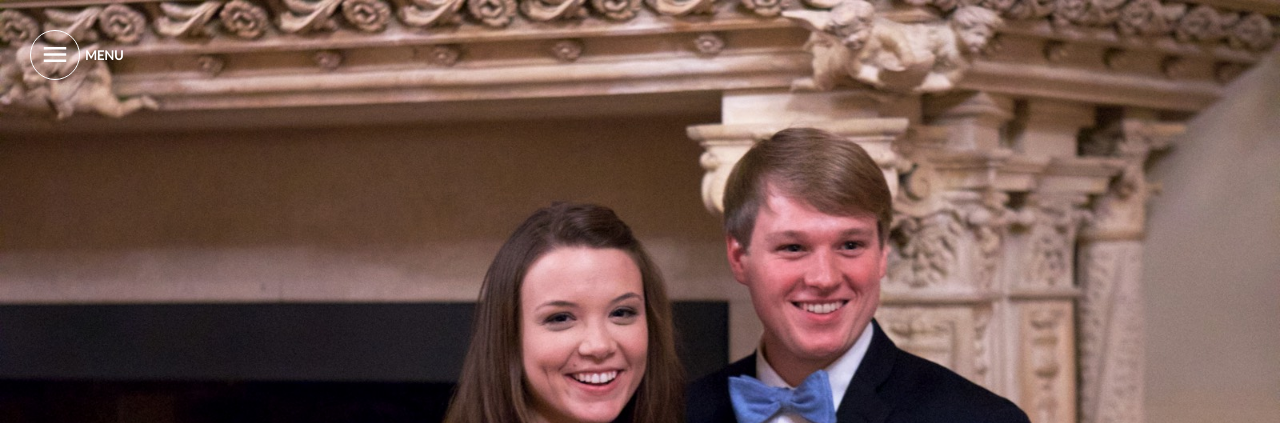
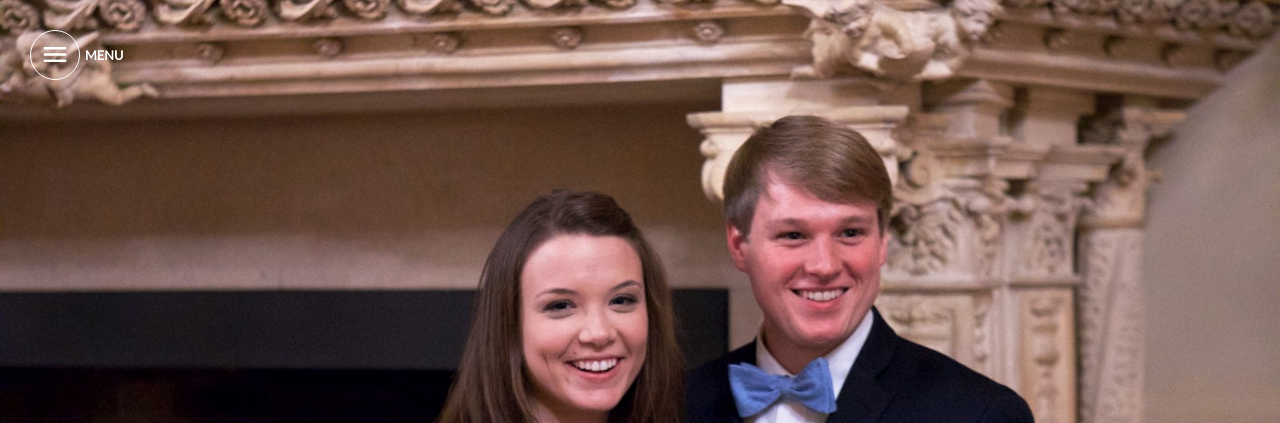
Before and after one commit to taylorsolomon/weddingwebsite, a website: page about.html in a window 1280 px wide. Shown: the top 423 px of the page. Drawn offline with Linux system fonts and the light colour scheme.

Commit message:
background image fix

```diff
--- a/about.html
+++ b/about.html
@@ -41,7 +41,7 @@
           <p class="browserupgrade">You are using an <strong>outdated</strong> browser. Please <a href="http://browsehappy.com/">upgrade your browser</a> to improve your experience.</p>
       <![endif]-->
 
-      <div id='sub-hero' data-top="background-position: 50% 0px" data-top-bottom='background-position: 50% 100px' >
+      <div id='sub-hero'>
 
         <h1>About The Couple</h1>
 
--- a/dev/sass/components/_sub-pages.scss
+++ b/dev/sass/components/_sub-pages.scss
@@ -39,15 +39,17 @@
 }
 
 body.about #sub-hero {
-  background: url(../images/hero-about.jpg) no-repeat center center;
+  background-image: url(../images/hero-about.jpg);
+  background-repeat: no-repeat;
   background-size:cover;
+  background-position:bottom;
   h1 {
     color: #fff;
   }
   @include media($tablet) {
-    background: url(../images/hero-about.jpg) no-repeat ;
-    //background: url(../images/hero-about.jpg) no-repeat center -100px fixed ;
-    background-size:cover;
+    // background: url(../images/hero-about.jpg) no-repeat ;
+    // //background: url(../images/hero-about.jpg) no-repeat center -100px fixed ;
+    // background-size:cover;
   }
 
 }
```
Also changed, not shown: css/main.css.
